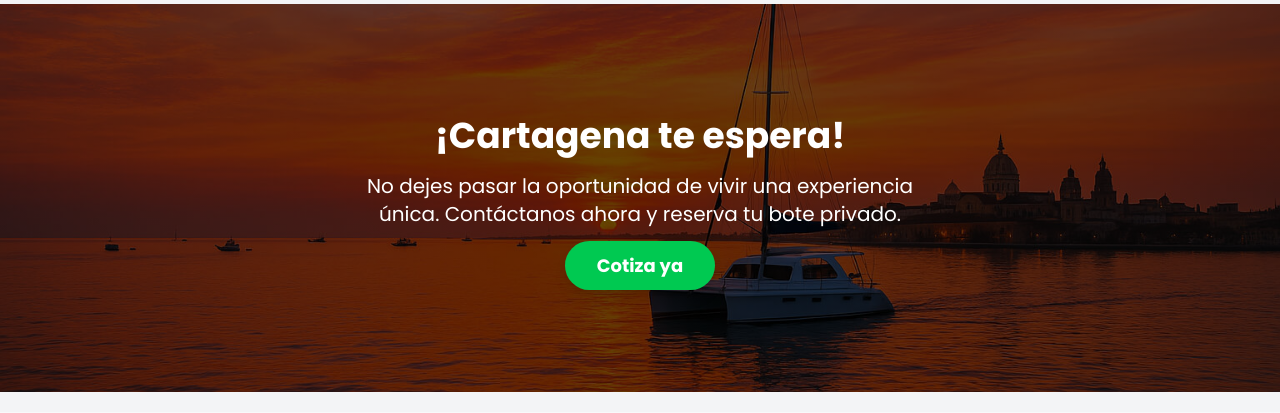
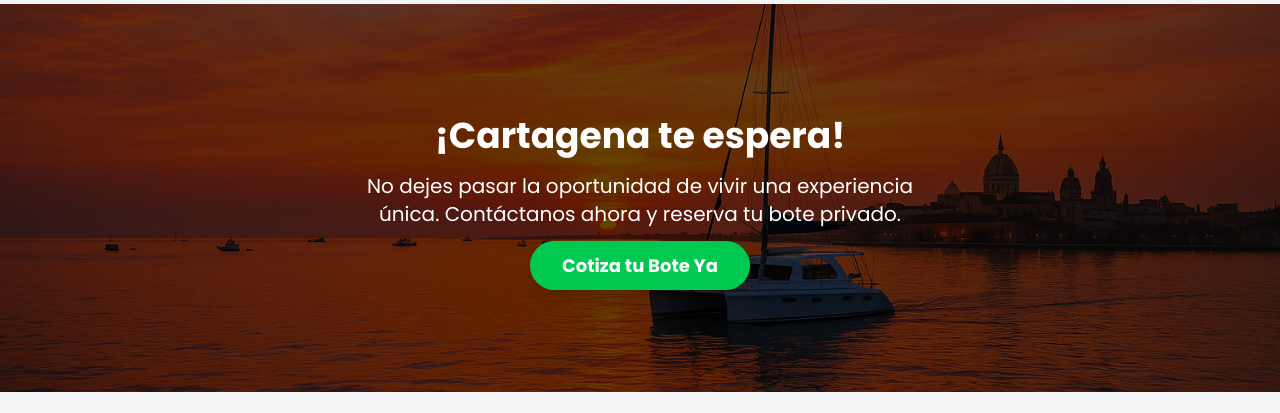
Before and after one commit to Bendelto/landing-page-botes, a PHP site: page / in a window 1280 px wide. Shown: the part 2069-2482 px from the top of the page. Run offline with PHP 8.4, Linux system fonts and the light colour scheme; style sheets or scripts are compiled from the project's sources; some libraries are stand-ins or nearby versions.

Commit message:
Mejora de último botón

```diff
--- a/index.php
+++ b/index.php
@@ -231,7 +231,7 @@ if ($_SERVER["REQUEST_METHOD"] == "POST") {
         <div class="container mx-auto px-4 text-center p-8 md:p-12 rounded-lg max-w-2xl fade-in">
             <h2 class="text-3xl md:text-4xl font-bold mb-4">¡Cartagena te espera!</h2>
             <p class="text-lg md:text-xl mb-6">No dejes pasar la oportunidad de vivir una experiencia única. Contáctanos ahora y reserva tu bote privado.</p>
-            <a href="#formulario" class="section-btn bg-green-500 hover:bg-green-600 text-white font-bold py-3 px-8 rounded-full text-lg transition duration-300 shadow-lg hover:shadow-xl">Cotiza ya</a>
+            <a href="#formulario" class="section-btn bg-green-500 hover:bg-green-600 text-white font-bold py-3 px-8 rounded-full text-lg transition duration-300 shadow-lg hover:shadow-xl">Cotiza tu Bote Ya</a>
         </div>
     </section>
 
```
